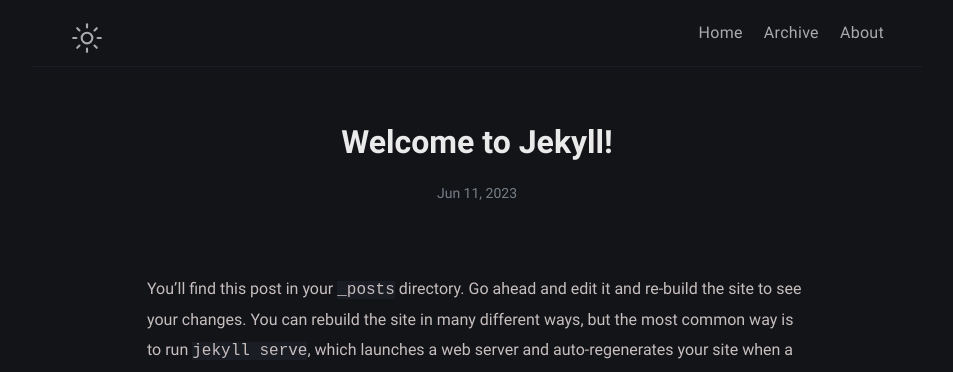
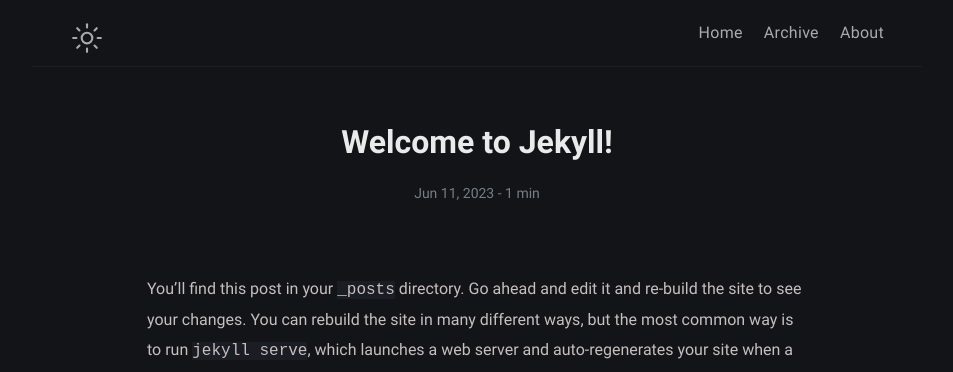
Before and after one commit to gadivalr/mess, a Jekyll site: the page built from _posts/welcome-to-jekyll/2020-08-29-welcome-to-jekyll.md, in a window 1280 px wide. Shown: the top 372 px of the page, without its empty margins (163-1116 px from the left). Built offline with Jekyll 4.4.1, drawn with Linux system fonts in a browser that asks for light colours; comment, search, counter and statistics services are not loaded.

Commit message:
Update post.html

```diff
--- a/_layouts/post.html
+++ b/_layouts/post.html
@@ -51,6 +51,7 @@
             <time datetime="{{ page.date | date_to_xmlschema }}" itemprop="datePublished">
               {{ page.date | date: "%b %d, %Y" }}
             </time>
+            {% if site.read-time %} - {% include read-time.html %}{% endif %}
             <!-- <span itemprop="author" itemscope itemtype="https://schema.org/Person">
               <span itemprop="name">{{ site.author.name }}</span>
             </span> -->
```
